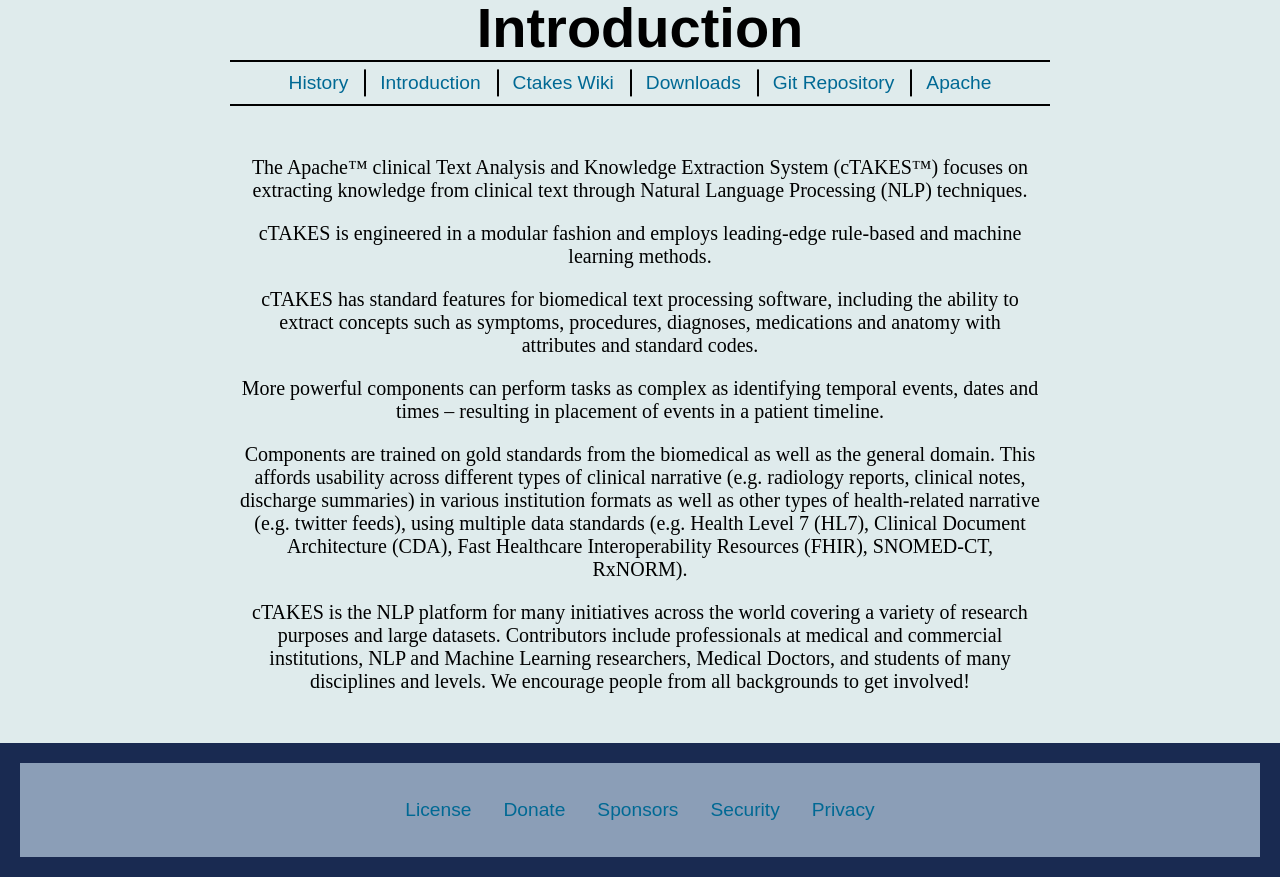
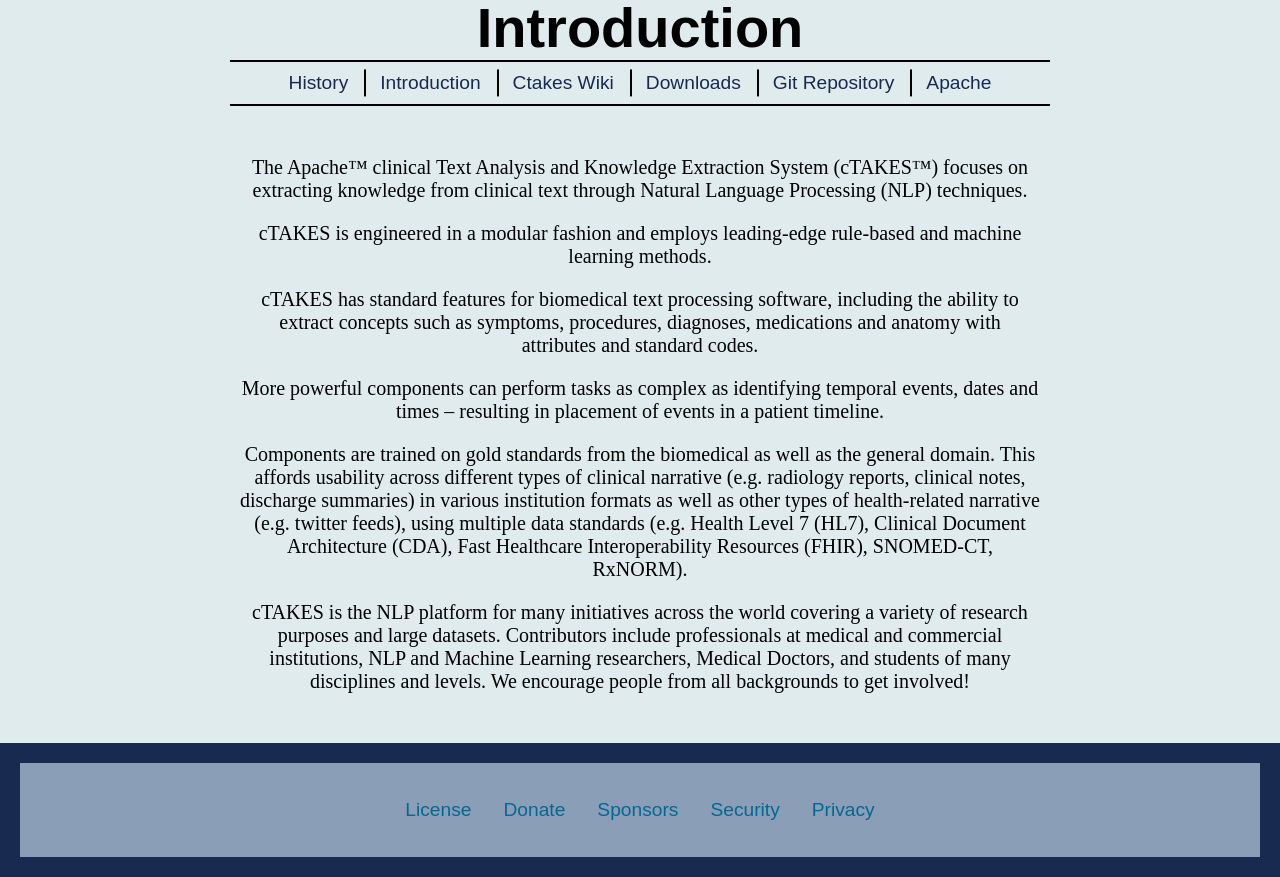
Before and after one commit to apache/ctakes-website, a Jekyll site: the page built from intro.html, in a window 1280 px wide. Shown: the part 184-1061 px from the top of the page. Built offline with Jekyll 4.4.1, drawn with Linux system fonts in a browser that asks for light colours.

Commit message:
changing link colors

```diff
--- a/assets/css/style.css
+++ b/assets/css/style.css
@@ -70,7 +70,7 @@
 .navigation li a {
   text-decoration: none; /* Remove underline */
   font-size: 1.2rem; /* Adjust the font size as needed */
-  color: #006994; /* Change the color to blue */
+  color: #192A51; /* Change the color to blue */
   font-family: "Arial", sans-serif;
 }
 
```
